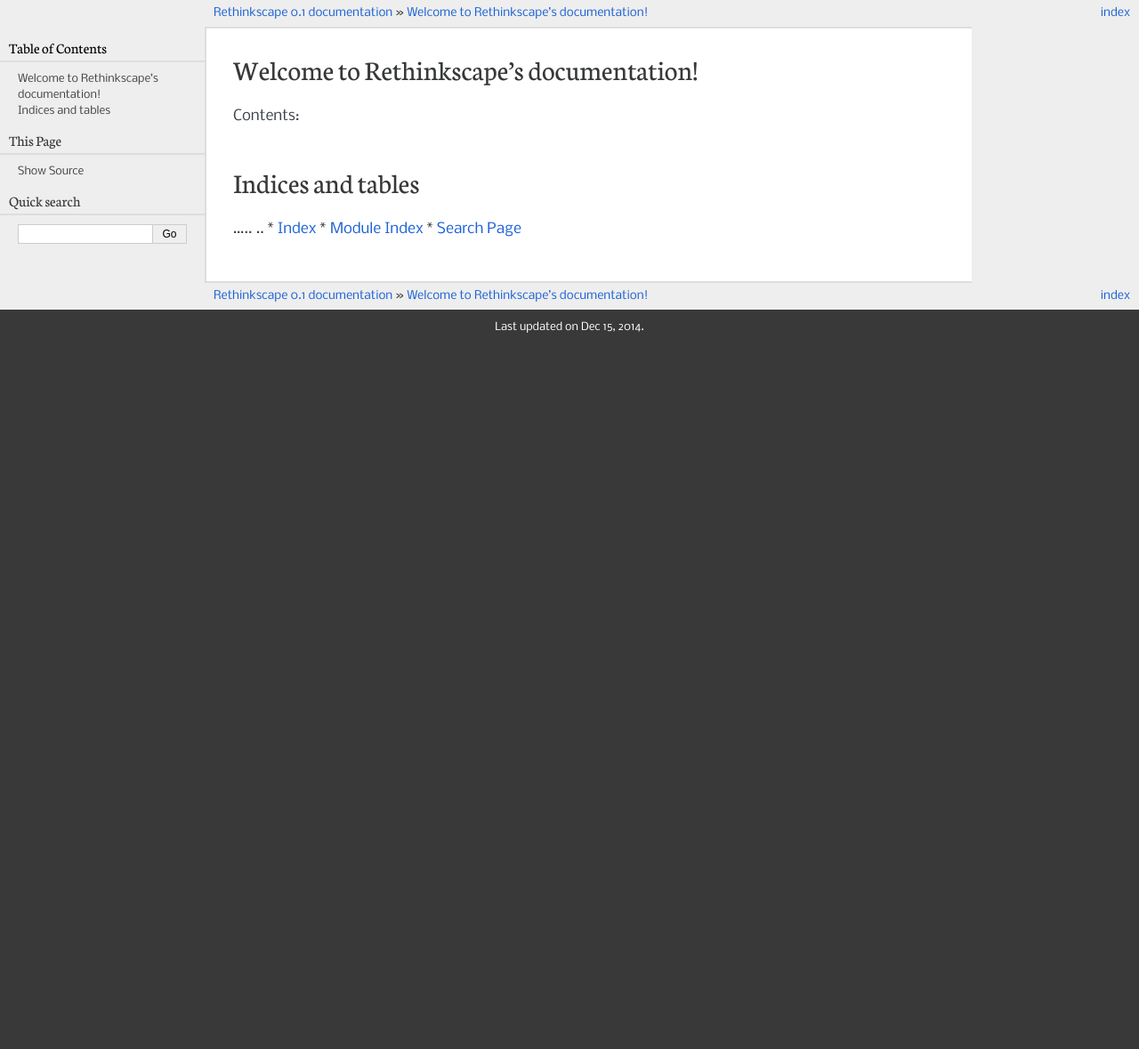
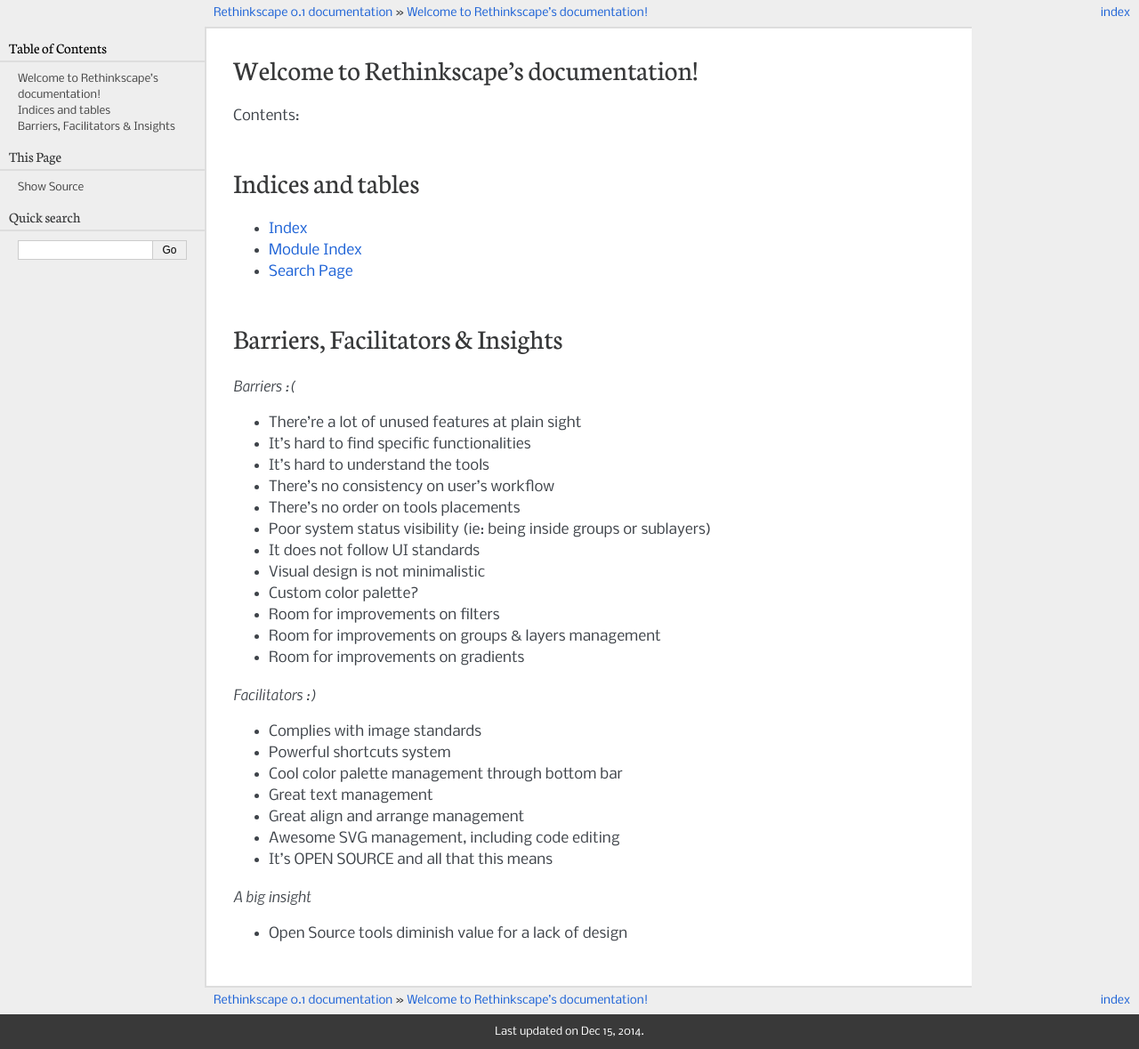
Before and after one commit to PIWEEK/rethinkscape, a Sphinx documentation site: the page built from docs/index.rst, in a window 1280 px wide. Shown: the whole page at 89% size. Built offline with Sphinx 7.4.7, drawn with Linux system fonts in a browser that asks for light colours; before the commit the page ends 900 px from its top, so only the background shows below that.

Commit message:
barriers & facilitators transcription

```diff
--- a/docs/index.rst
+++ b/docs/index.rst
@@ -14,6 +14,39 @@
 Indices and tables
 ==================
 
-..... .. * :ref:`genindex`
+* :ref:`genindex`
 * :ref:`modindex`
 * :ref:`search`
+
+
+Barriers, Facilitators & Insights
+=================================
+
+*Barriers :(*
+
+- There're a lot of unused features at plain sight
+- It's hard to find specific functionalities
+- It's hard to understand the tools
+- There's no consistency on user's workflow
+- There's no order on tools placements
+- Poor system status visibility (ie: being inside groups or sublayers)
+- It does not follow UI standards
+- Visual design is not minimalistic
+- Custom color palette?
+- Room for improvements on filters
+- Room for improvements on groups & layers management
+- Room for improvements on gradients
+
+*Facilitators :)*
+
+- Complies with image standards
+- Powerful shortcuts system
+- Cool color palette management through bottom bar
+- Great text management
+- Great align and arrange management
+- Awesome SVG management, including code editing
+- It's OPEN SOURCE and all that this means
+
+*A big insight*
+
+- Open Source tools diminish value for a lack of design
```
